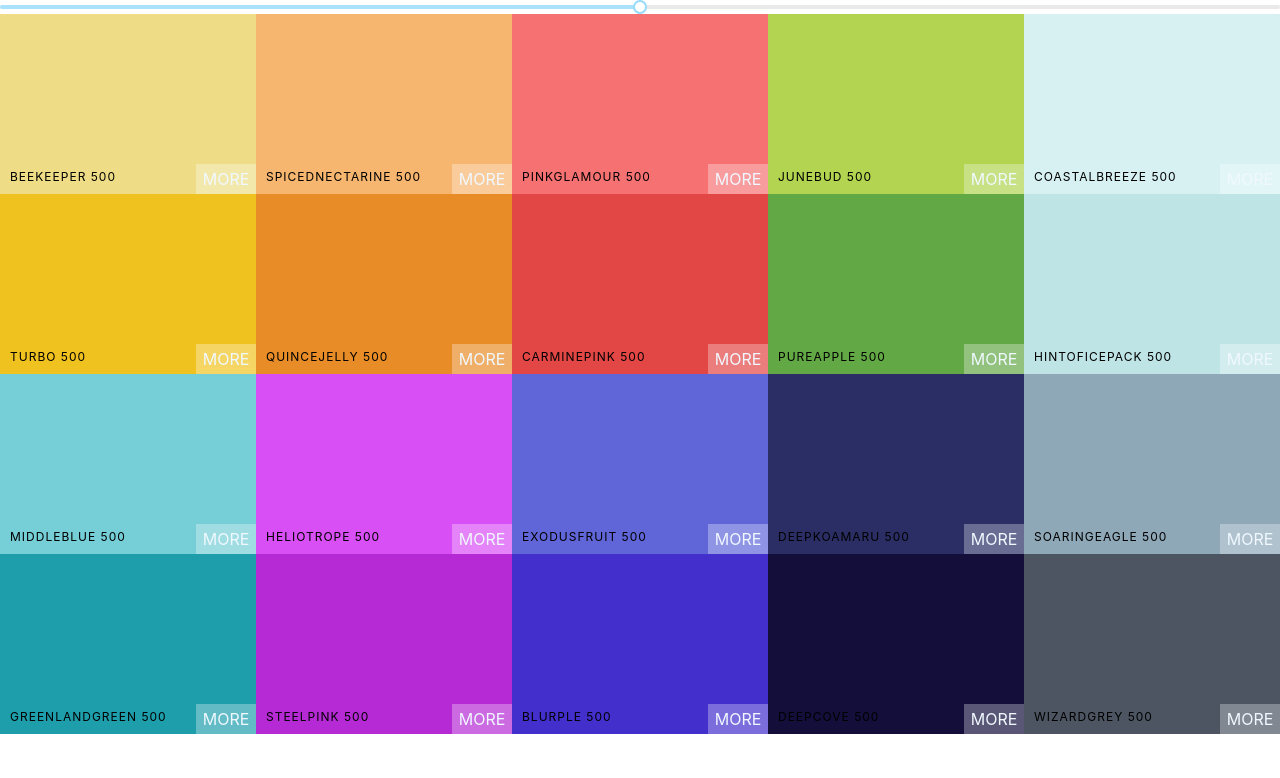
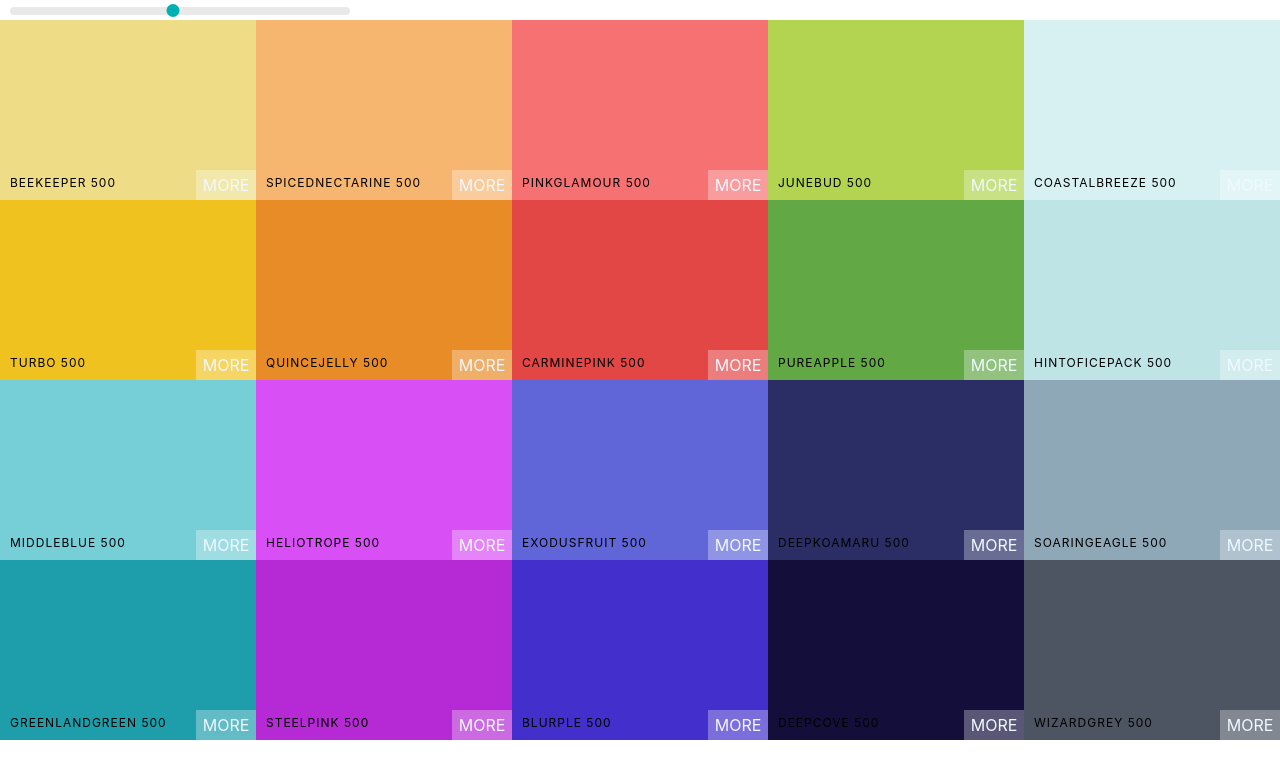
Before and after one commit to angelo93/color-lab, a React (Create React App) app: page / in a window 1280 px wide. Shown: the top 778 px of the page. Built offline with nearby package versions, Linux system fonts and the light colour scheme.

Commit message:
Style color slider

```diff
--- a/src/Palette.css
+++ b/src/Palette.css
@@ -7,3 +7,31 @@
   display: flex;
   flex-wrap: wrap;
 }
+
+.slider {
+  width: 340px;
+  margin: 0 10px;
+  display: inline-block;
+}
+
+.rc-slider-track {
+  background-color: transparent;
+}
+
+.rc-slider-handle,
+.rc-slider-handle:active,
+.rc-slider-handle:focus,
+.rc-slider-handle:hover {
+  background-color: rgb(0, 177, 177);
+  outline: none;
+  border: 2px rgb(0, 177, 177);
+  box-shadow: none;
+  width: 13px;
+  height: 13px;
+  margin-left: -7px;
+  margin-top: -3px;
+}
+
+.rc-slider-rail {
+  height: 8px;
+}
--- a/src/Palette.js
+++ b/src/Palette.js
@@ -1,8 +1,8 @@
 import React, { Component } from "react";
 import PalletCard from "./PaletteCard";
+import "rc-slider/assets/index.css";
 import "./Palette.css";
 import Slider from "rc-slider";
-import "rc-slider/assets/index.css";
 
 class Palette extends Component {
   constructor(props) {
@@ -24,6 +24,7 @@
 
     return (
       <div className="Palette">
+        <div className="slider">
           <Slider
             defaultValue={level}
             min={100}
@@ -31,6 +32,7 @@
             step={100}
             onAfterChange={this.changeLevel}
           />
+        </div>
         {/* Navbar */}
         <div className="Palette-colors">{PalletCards}</div>
         {/* Footer */}
```
Also changed, not shown: src/PaletteCard.css (line endings or trailing spaces). Lines whose indentation alone changed are shown as unchanged.
